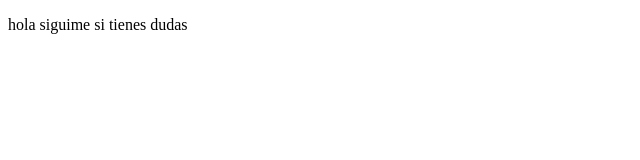
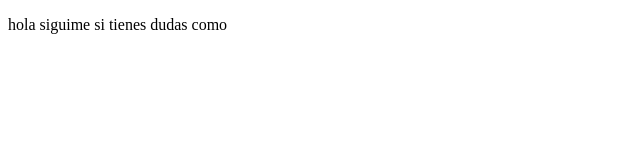
Before and after one commit to ecl159159/proyectoDemoCursoPrework, a plain HTML site: page index.html in a window 1280 px wide. Shown: the full height of the page, 0-640 px from the left. Drawn offline with Linux system fonts and the light colour scheme.

Commit message:
cambios agregamos

```diff
--- a/index.html
+++ b/index.html
@@ -8,7 +8,7 @@
 </head>
 <body>
     <p>
-        hola siguime si tienes dudas
+        hola siguime si tienes dudas como
     </p>
 </body>
 </html>
```
